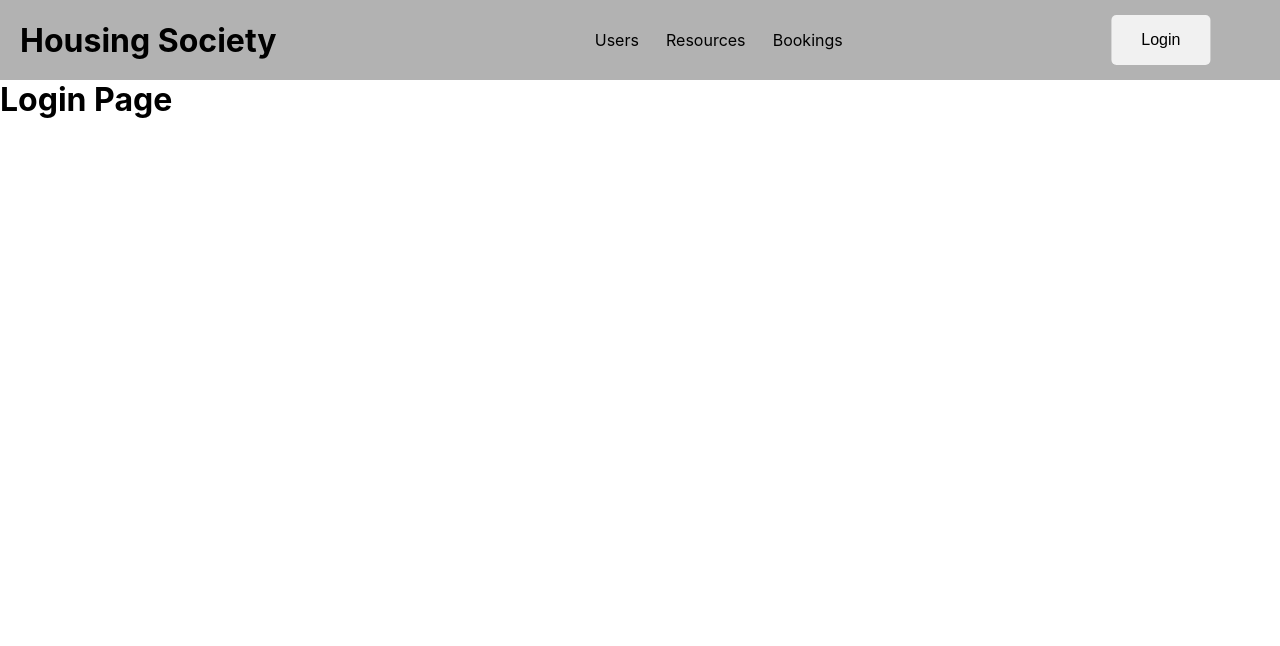
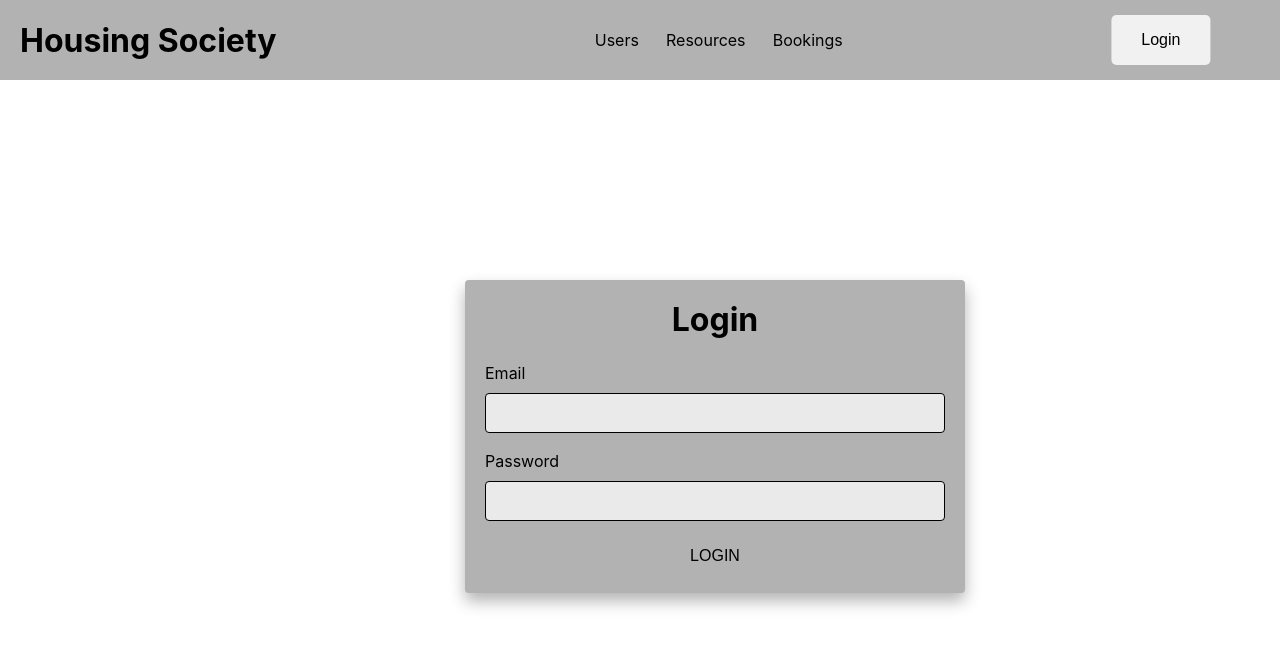
Before and after one commit to divyanshigkmit/housing-society-frontend, a React (Create React App) app: page /login in a window 1280 px wide. Shown: the top 646 px of the page. Built offline with nearby package versions, Linux system fonts and the light colour scheme.

Commit message:
Login implemented

```diff
--- a/package.json
+++ b/package.json
@@ -3,11 +3,15 @@
   "version": "0.1.0",
   "private": true,
   "dependencies": {
+    "@emotion/react": "^11.10.5",
+    "@emotion/styled": "^11.10.5",
+    "@mui/material": "^5.10.12",
     "@testing-library/jest-dom": "^5.16.5",
     "@testing-library/react": "^13.4.0",
     "@testing-library/user-event": "^13.5.0",
     "react": "^18.2.0",
     "react-dom": "^18.2.0",
+    "react-query": "^3.39.2",
     "react-scripts": "5.0.1",
     "web-vitals": "^2.1.4"
   },
--- a/src/App.js
+++ b/src/App.js
@@ -6,16 +6,18 @@ import ResourcesPage from './pages/resourcesPage/resourcesPage';
 import UsersPage from './pages/usersPage/usersPage';
 import BookingsPage from './pages/bookingsPage/bookingsPage';
 import LoginPage from './pages/loginPage/loginPage';
+import { useState } from 'react';
 
 
 function App() {
+  const [isLogin, setLogin] = useState(false);
 
   return (
 
     <Routes>
-      <Route path='/' element={<Navbar />} >
+      <Route path='/' element={<Navbar isLogin={isLogin}/>} >
         <Route index element={<HomePage />} />
-        <Route path='/login' element={<LoginPage />} />
+        <Route path='/login' element={<LoginPage isLogin={setLogin} setLogin={setLogin}/>} />
         <Route path='/users' element={<UsersPage />} />
         <Route path='/resources' element={<ResourcesPage />} />
         <Route path='/bookings' element={<BookingsPage />} />
--- a/src/components/Navbar/Navbar.js
+++ b/src/components/Navbar/Navbar.js
@@ -1,7 +1,9 @@
 import { Link, Outlet } from "react-router-dom"
 import "./styles.css"
 
-export default function Navbar() {
+export default function Navbar({isLogin, setLogin}) {
+    // let login = (localStorage.getItem("user")) ? false : true;
+
     return (
         <>
         <div className="nav">
@@ -23,9 +25,20 @@ export default function Navbar() {
 
             </div>
             <div>
-                <Link to="/login">
+                {!isLogin ? (<Link to="/login">
                     <button type="button" className="login-btn">Login</button>
-                </Link>
+                </Link>) : (<Link to="/login">
+                    <button type="button" className="login-btn"
+                        onClick={() => {
+                            localStorage.clear();
+                            // login = true;
+                            setLogin(false);
+                            return;
+                        }}
+                    >Logout</button>
+                </Link>)
+                }
+
             </div>
         </div>
         <Outlet/>
--- a/src/pages/loginPage/loginPage.js
+++ b/src/pages/loginPage/loginPage.js
@@ -1,5 +1,61 @@
-export default function LoginPage() {
+import React, { useState } from "react"
+import "./loginPageStyles.css"
+import { useNavigate } from "react-router-dom";
+
+export default function LoginPage({setLogin}) {
+    const [email, setEmail] = useState("");
+    const [password, setPassword] = useState("");
+
+    const navigate = useNavigate();
+    const loginPress = async (e) => {
+        e.preventDefault();
+        setLogin(true);
+        try {
+            let result = await fetch('http://localhost:3000/api/users/login', {
+                method: 'post',
+                body: JSON.stringify({ email_id: email, pwd: password }),
+                headers: {
+                    'Content-Type': 'application/json'
+                }
+            });
+            let results = await result.json();
+            localStorage.setItem('token', results.token);
+            localStorage.setItem('user', 'true');
+
+            if(result.status == 200) {
+                setLogin(true);
+                navigate('/');
+            }
+
+
+        } catch (error) {
+            console.log("hello erroer");
+        }
+
+    }
+
     return (
-        <h1>Login Page</h1>
+        <div>
+            <div className="login-container">
+                <form action="" onSubmit={loginPress}>
+                    <h1>Login</h1>
+                    <div className="form-group">
+                        <label htmlFor="email">Email</label>
+                        <input type="text" className="form-control" name="email" required autoComplete="off" autoFocus
+                            value={email}
+                            onChange={(e) => setEmail(e.target.value)}
+                        />
+                    </div>
+                    <div className="form-group">
+                        <label htmlFor="password">Password</label>
+                        <input type="password" className="form-control" name="password" required autoComplete="off"
+                            value={password}
+                            onChange={(e) => setPassword(e.target.value)}
+                        />
+                    </div>
+                    <input type="submit" className="login-page-btn" value="Login" />
+                </form>
+            </div>
+        </div>
     )
 }
--- a/src/pages/loginPage/loginPageStyles.css
+++ b/src/pages/loginPage/loginPageStyles.css
@@ -0,0 +1,63 @@
+*{
+    margin: 0px;
+    padding: 0px;
+    box-sizing: border-box;
+}
+
+.LoginPage {
+    min-height: 100vh;
+    background-color: #EAEAEA;
+    display: flex;
+}
+
+.login-container {
+    margin: 200px;
+    margin-left: 465px;
+    width: 500px;
+    max-width: 90%;
+}
+
+.login-container form {
+    width: 100%;
+    height: 100%;
+    padding: 20px;
+    background: #B2B2B2;
+    border-radius: 4px;
+    box-shadow: 0 8px 16px rgba(0, 0, 0, .3);
+}
+
+.login-container h1 {
+    text-align: center;
+    margin-bottom: 24px;
+}
+
+.login-container form .form-control {
+    width: 100%;
+    height: 40px;
+    background: #EAEAEA;
+    color: black;
+    border-radius: 4px;
+    border: 1px solid black;
+    margin: 10px 0 18px 0;
+    padding: 0 10px;
+    outline: none;
+}
+
+.login-page-btn {
+    margin-left: 50%;
+    transform: translateX(-50%);
+    width: 120px;
+    height: 34px;
+    border: none;
+    outline: none;
+    background: #B2B2B2;
+    cursor: pointer;
+    font-size: 16px;
+    text-transform: uppercase;
+    border-radius: 4px;
+    transition: .3s;
+}
+
+.login-page-btn:hover {
+    opacity: 0.7;
+}
--- a/src/pages/resourcesPage/resourcesPage.js
+++ b/src/pages/resourcesPage/resourcesPage.js
@@ -1,3 +1,6 @@
+import React, { useState, useEffect } from "react"
+
+
 export default function ResourcesPage() {
     return (
         <h1>Resources Page</h1>
--- a/src/pages/usersPage/usersPage.js
+++ b/src/pages/usersPage/usersPage.js
@@ -1,5 +1,78 @@
+import React, { useState, useEffect } from "react"
+import "./usersPageStyles.css"
+import { styled } from '@mui/material/styles';
+import Table from '@mui/material/Table';
+import TableBody from '@mui/material/TableBody';
+import TableCell, { tableCellClasses } from '@mui/material/TableCell';
+import TableContainer from '@mui/material/TableContainer';
+import TableHead from '@mui/material/TableHead';
+import TableRow from '@mui/material/TableRow';
+import Paper from '@mui/material/Paper';
+
+const StyledTableCell = styled(TableCell)(({ theme }) => ({
+    [`&.${tableCellClasses.head}`]: {
+      backgroundColor: theme.palette.common.black,
+      color: theme.palette.common.white,
+    },
+    [`&.${tableCellClasses.body}`]: {
+      fontSize: 14,
+    },
+  }));
+
+  const StyledTableRow = styled(TableRow)(({ theme }) => ({
+    '&:nth-of-type(odd)': {
+      backgroundColor: theme.palette.action.hover,
+    },
+    // hide last border
+    '&:last-child td, &:last-child th': {
+      border: 0,
+    },
+  }));
+
+
 export default function UsersPage() {
+
+    const [usersTable, setData] = useState([]);
+
+    useEffect(() => {
+        loadUserTable();
+    }, [])
+    const loadUserTable = async() => {
+        await fetch('http://localhost:3000/api/users')
+        .then(res => res.json())
+        .then(recievdData => setData(recievdData.response))
+        .catch(err => {
+            alert('Error Occured');
+        })
+    }
     return (
-        <h1>Users Page</h1>
-    )
+        <TableContainer component={Paper}>
+      <Table sx={{ minWidth: 700 }} aria-label="customized table">
+        <TableHead>
+          <TableRow>
+            <StyledTableCell>UserId</StyledTableCell>
+            <StyledTableCell align="right">First Name</StyledTableCell>
+            <StyledTableCell align="right">Last Name</StyledTableCell>
+            <StyledTableCell align="right">Contact Number</StyledTableCell>
+            <StyledTableCell align="right">Email Id</StyledTableCell>
+          </TableRow>
+        </TableHead>
+        <TableBody>
+          {usersTable.map((user) => (
+
+            <StyledTableRow key={user.id}>
+              {/* <StyledTableCell component="th" scope="row">
+                {user.id}
+              </StyledTableCell> */}
+              <StyledTableCell align="right">{user.id}</StyledTableCell>
+              <StyledTableCell align="right">{user.first_name}</StyledTableCell>
+              <StyledTableCell align="right">{user.last_name}</StyledTableCell>
+              <StyledTableCell align="right">{user.contact_number}</StyledTableCell>
+              <StyledTableCell align="right">{user.email_id}</StyledTableCell>
+            </StyledTableRow>
+          ))}
+        </TableBody>
+      </Table>
+    </TableContainer>
+    );
 }
--- /dev/null
+++ b/src/pages/usersPage/usersPageStyles.css
@@ -0,0 +1,9 @@
+.css-1pclhgl-MuiTable-root {
+    box-sizing: border-box;
+    display: table;
+    width: 100%;
+    border-collapse: collapse;
+    border-spacing: 0;
+    min-width: 700px;
+    margin-top: 5%;
+}
```
Also changed, not shown: src/pages/usersPage/usersPage.css (deleted), 1 other file (tests, documents, lock files or other folders).
